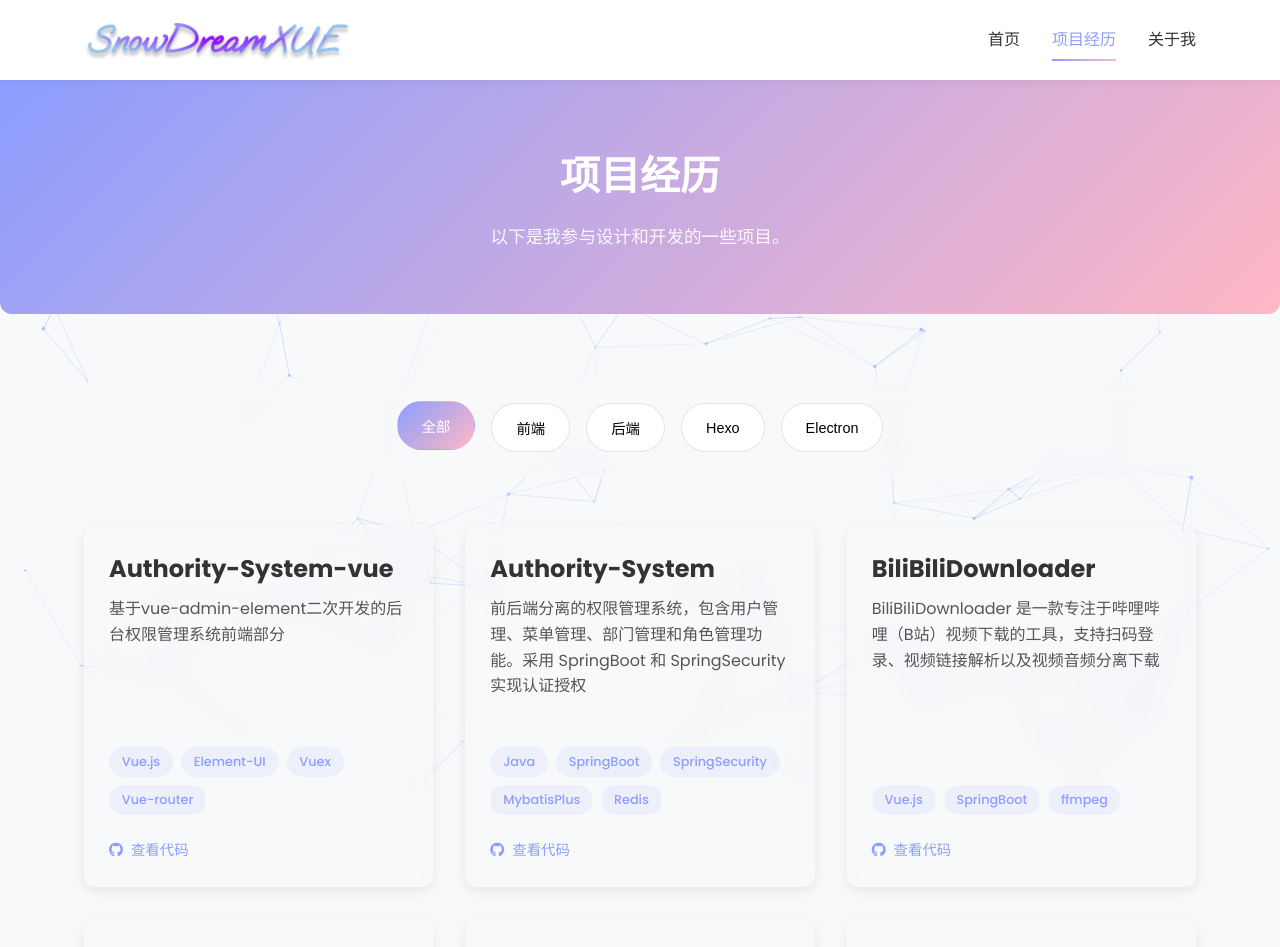
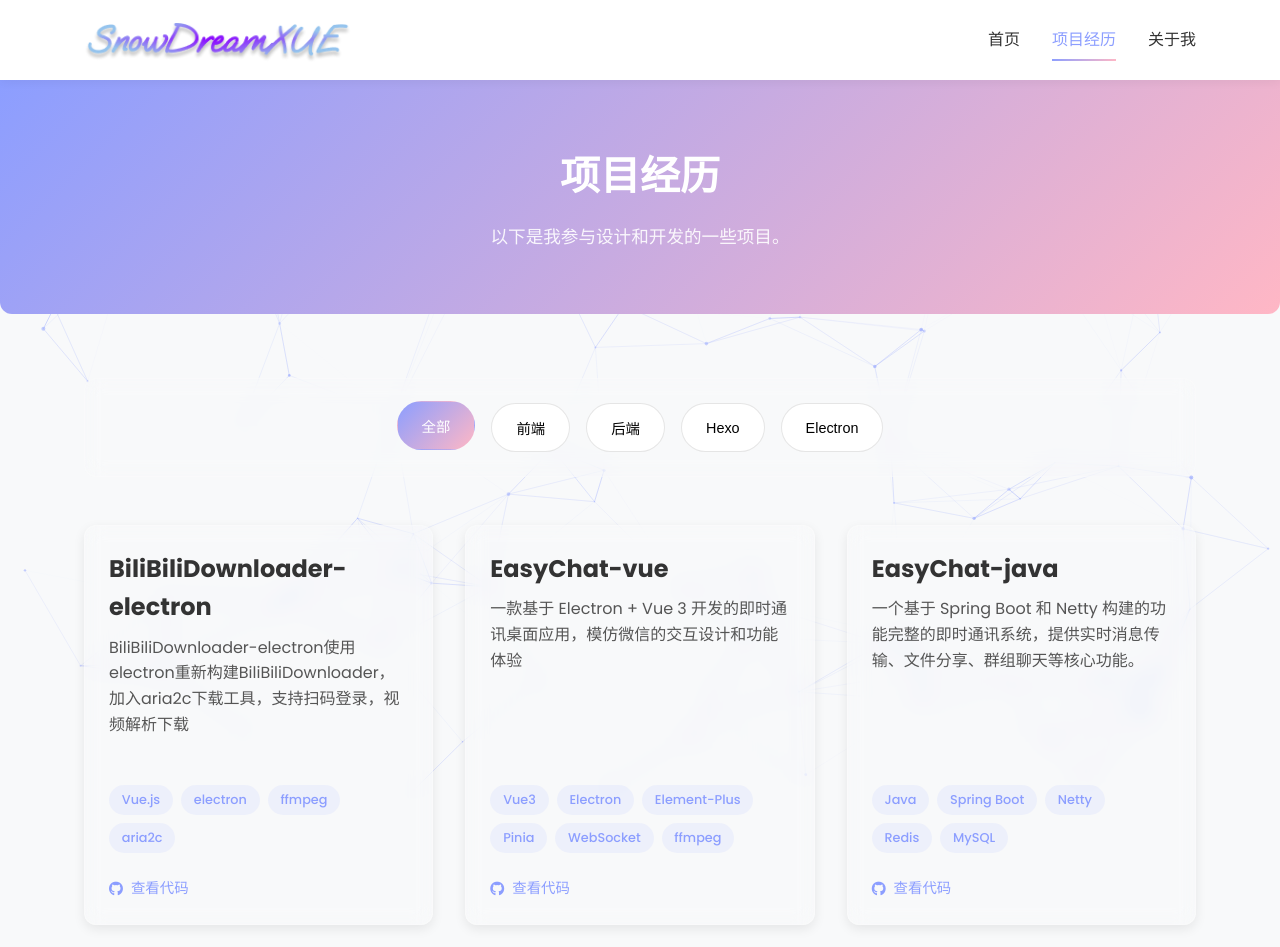
Before and after one commit to SnowDreamXUE/Snow-Home, a Vue app: page /projects in a window 1280 px wide. Shown: the top 947 px of the page. Built offline with nearby package versions, Linux system fonts and the light colour scheme.

Commit message:
更新项目列表，加入EasyChat项目

```diff
--- a/src/components/Footer.vue
+++ b/src/components/Footer.vue
@@ -56,7 +56,7 @@
           <a href="https://icp.gov.moe/?keyword=20251505" target="_blank">萌ICP备20251505号</a>
         </div>
         <div class="update-info">
-          最后更新于: 2025-09-28
+          最后更新于: 2025-10-03
         </div>
       </div>
     </div>
--- a/src/stores/projectsStore.js
+++ b/src/stores/projectsStore.js
@@ -11,7 +11,7 @@ export const useProjectsStore = defineStore('projects', {
                 category: ['前端'],
                 demoUrl: null,
                 codeUrl: 'https://gitee.com/SnowDreamXUE/authority-system-vue',
-                featured: true
+                featured: false
             },
             {
                 id: 2,
@@ -21,7 +21,7 @@ export const useProjectsStore = defineStore('projects', {
                 category: ['后端'],
                 demoUrl: null,
                 codeUrl: 'https://gitee.com/SnowDreamXUE/authority-system',
-                featured: true
+                featured: false
             },
             {
                 id: 3,
@@ -61,7 +61,7 @@ export const useProjectsStore = defineStore('projects', {
                 category: ['前端', 'Electron'],
                 demoUrl: null,
                 codeUrl: 'https://github.com/SnowDreamXUE/BiliBiliDownloader-electron',
-                featured: false
+                featured: true
             },
             {
                 id: 7,
@@ -92,6 +92,26 @@ export const useProjectsStore = defineStore('projects', {
                 demoUrl: null,
                 codeUrl: 'https://github.com/SnowDreamXUE/SnowBlog-java',
                 featured: false
+            },
+            {
+                id: 10,
+                title: 'EasyChat-vue',
+                description: '一款基于 Electron + Vue 3 开发的即时通讯桌面应用，模仿微信的交互设计和功能体验',
+                technologies: ['Vue3', 'Electron', 'Element-Plus', 'Pinia', 'WebSocket', 'ffmpeg'],
+                category: ['前端', 'Electron'],
+                demoUrl: null,
+                codeUrl: 'https://github.com/SnowDreamXUE/chat-vue',
+                featured: true
+            },
+            {
+                id: 11,
+                title: 'EasyChat-java',
+                description: '一个基于 Spring Boot 和 Netty 构建的功能完整的即时通讯系统，提供实时消息传输、文件分享、群组聊天等核心功能。',
+                technologies: ['Java', 'Spring Boot', 'Netty', 'Redis', 'MySQL'],
+                category: ['后端'],
+                demoUrl: null,
+                codeUrl: 'https://github.com/SnowDreamXUE/chat-vue',
+                featured: true
             }
         ],
         categories: ['全部', '前端', '后端', 'Hexo', 'Electron'],
@@ -106,13 +126,21 @@ export const useProjectsStore = defineStore('projects', {
         // 按类别筛选项目
         getProjectsByCategory: (state) => {
             return (category) => {
+                let filteredProjects;
                 if (category === '全部') {
-                    return state.projects;
+                    filteredProjects = state.projects;
+                } else {
+                    // 修改这里，使用Array.prototype.some()方法来判断项目是否属于指定的类别
+                    filteredProjects = state.projects.filter(project =>
+                        Array.isArray(project.category) && project.category.includes(category)
+                    );
                 }
-                // 修改这里，使用Array.prototype.some()方法来判断项目是否属于指定的类别
-                return state.projects.filter(project =>
-                    Array.isArray(project.category) && project.category.includes(category)
-                );
+                // 精选项目排序在前
+                return filteredProjects.sort((a, b) => {
+                    if (a.featured && !b.featured) return -1;
+                    if (!a.featured && b.featured) return 1;
+                    return 0;
+                });
             }
         },
 
```
